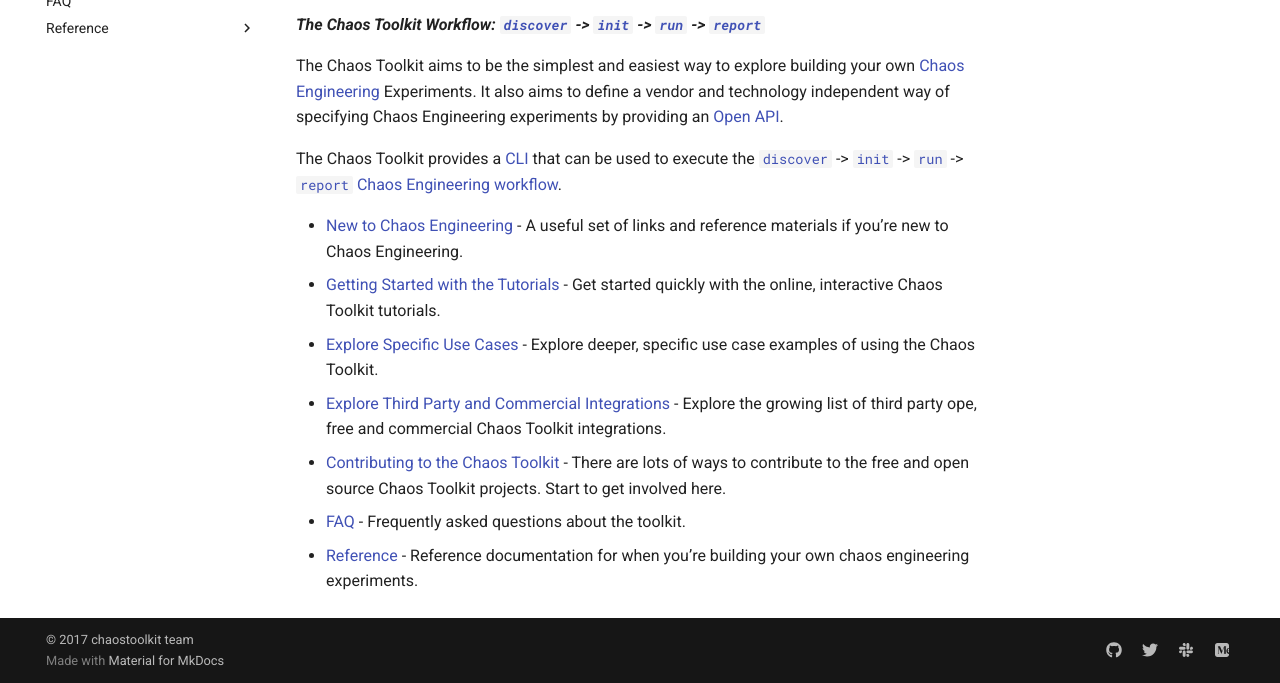
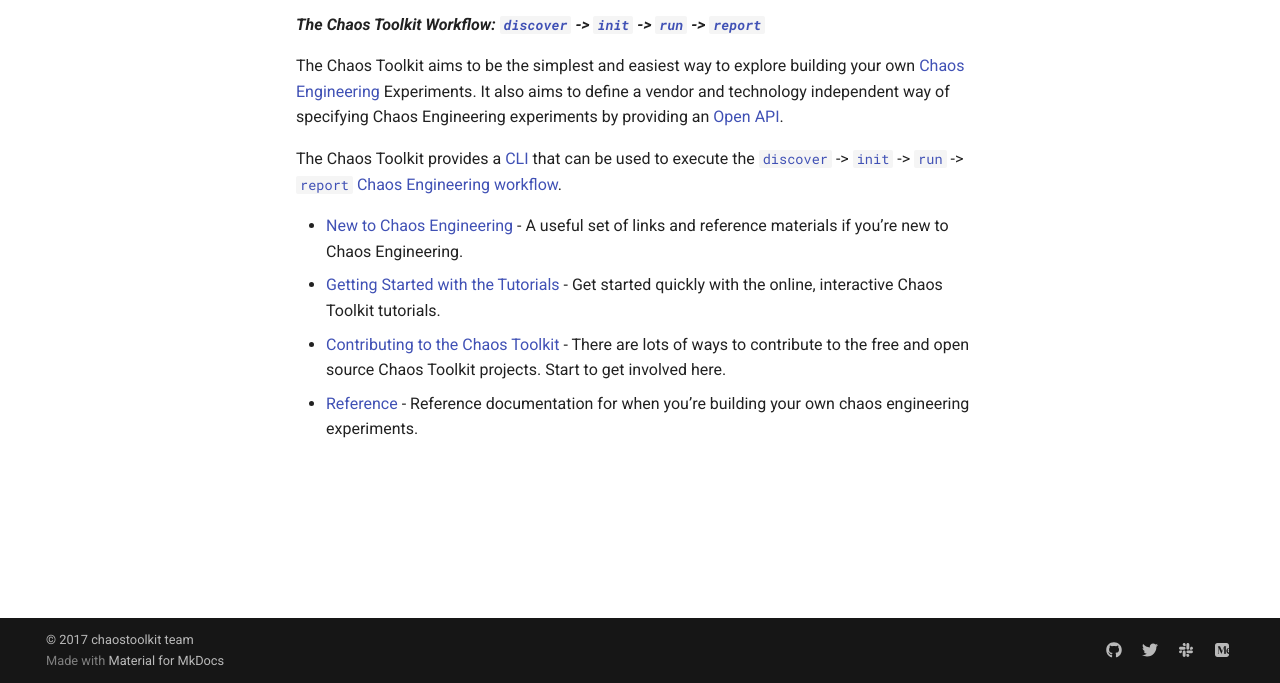
Before and after one commit to chaostoolkit/chaostoolkit-documentation, an MkDocs documentation site: the page built from sources/index.md, in a window 1280 px wide and 1027 px high, cut to the strip 344-1027 px from the top of the window. Built offline with MkDocs 1.6.1 and Material for MkDocs 9.7.7, drawn with Linux system fonts in a browser that asks for light colours; comment, search, counter and statistics services are not loaded; old or Windows-style settings are respelled for this version of MkDocs; some of the changed text lies outside the part shown.

Commit message:
Leaner
Signed-off-by: Sylvain Hellegouarch <sh@defuze.org>

```diff
--- a/mkdocs.yml
+++ b/mkdocs.yml
@@ -46,10 +46,9 @@
 - Home: index.md
 - New to Chaos Engineering: new-to-chaos.md
 - Getting Started with the Tutorials: getting-started.md
-- Explore Specific Use Cases: explore-specific-cases.md
-- Explore Third Party and Commercial Integrations: integrations.md
-- Contributing to the Chaos Toolkit: contributing.md
-- Contributors & Sponsors: contributors.md
+- Explore:
+    - Specific Use Cases: explore-specific-cases.md
+    - Third Party and Commercial Integrations: integrations.md
 - FAQ: faq.md
 - Reference:
     - Introduction: reference/introduction.md
@@ -70,10 +69,13 @@
     - Open API:
         - Experiment: reference/api/experiment.md
         - Journal: reference/api/journal.md
-    - Extending Chaos Toolkit:
+    - Contribute:
+        - Contributing to the Chaos Toolkit: reference/contributing.md
+        - Contributors & Sponsors: reference/contributors.md
+    - Extend:
         - Extension Approaches: reference/extending/approaches.md
         - Python: reference/extending/extending-with-python.md
-    - Developing Chaos Toolkit:
+    - Develop:
         - Key Project Values: reference/developing/values.md
         - Core Projects: reference/developing/core.md
         - Extensions: reference/developing/extensions.md
--- a/sources/index.md
+++ b/sources/index.md
@@ -22,12 +22,7 @@
 reference materials if you're new to Chaos Engineering.
 * [Getting Started with the Tutorials](getting-started.md) - Get started quickly
 with the online, interactive Chaos Toolkit tutorials.
-* [Explore Specific Use Cases](explore-specific-cases.md) - Explore deeper,
-specific  use case examples of using the Chaos Toolkit.
-* [Explore Third Party and Commercial Integrations](integrations.md) - Explore
-the growing list of third party ope, free and commercial Chaos Toolkit integrations.
-* [Contributing to the Chaos Toolkit](contributing.md) - There are lots of ways
+* [Contributing to the Chaos Toolkit](reference/contributing.md) - There are lots of ways
 to contribute to the free and open source Chaos Toolkit projects. Start to get involved here.
-* [FAQ](faq.md) - Frequently asked questions about the toolkit.
 * [Reference](reference/introduction.md) - Reference documentation for when
 you're building your own chaos engineering experiments.
```
Also changed, not shown: sources/reference/developing/guidelines.md (+1 -1 lines), sources/reference/contributing.md (renamed from sources/contributing.md), sources/reference/contributors.md (renamed from sources/contributors.md).
